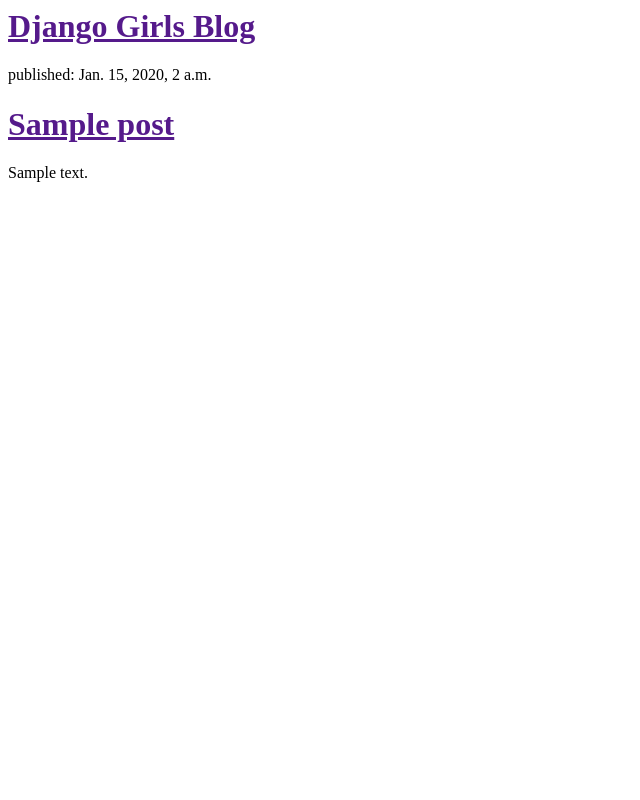
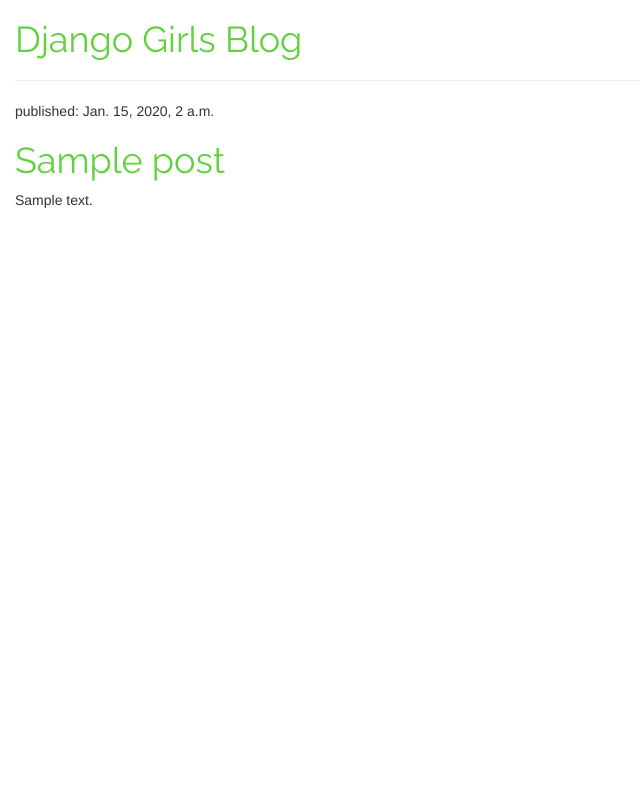
Before and after one commit to lmoody99/my-first-blog, a Django app: template blog/templates/blog/post_list.html in a window 1280 px wide. Shown: the whole page, without its empty margins (0-640 px from the left). Run offline with Django 3.2, Linux system fonts and the light colour scheme; the template is opened without the code that fills it: values that come from a table or form of the project are taken from there, others are empty; tables that the repository leaves empty hold one stand-in row (values such as "Sample post"); some libraries are stand-ins or nearby versions.

Commit message:
Worked with CSS and created style sheet

```diff
--- /dev/null
+++ b/blog/static/css/blog.css
@@ -0,0 +1,7 @@
+h1 a {
+  color: #62D13F;
+  font-family: 'Raleway';
+}
+ body {
+   padding-left: 15px;
+ }
--- a/blog/templates/blog/post_list.html
+++ b/blog/templates/blog/post_list.html
@@ -1,10 +1,17 @@
+{% load staticfiles %}
+
 <html>
    <head>
-       <title>Django Girls blog</title>
+     <title>Django Girls blog</title>
+     <link rel="stylesheet" href="//maxcdn.bootstrapcdn.com/bootstrap/3.2.0/css/bootstrap.min.css">
+     <link rel="stylesheet" href="//maxcdn.bootstrapcdn.com/bootstrap/3.2.0/css/bootstrap-theme.min.css">
+     <link rel="stylesheet" href="{% static 'css/blog.css' %}">
+     <link href="https://fonts.googleapis.com/css?family=Raleway" rel="stylesheet">
    </head>
    <body>
        <div>
            <h1><a href="">Django Girls Blog</a></h1>
+           <hr>
        </div>
       {% for post in posts %}
       <div>
```
